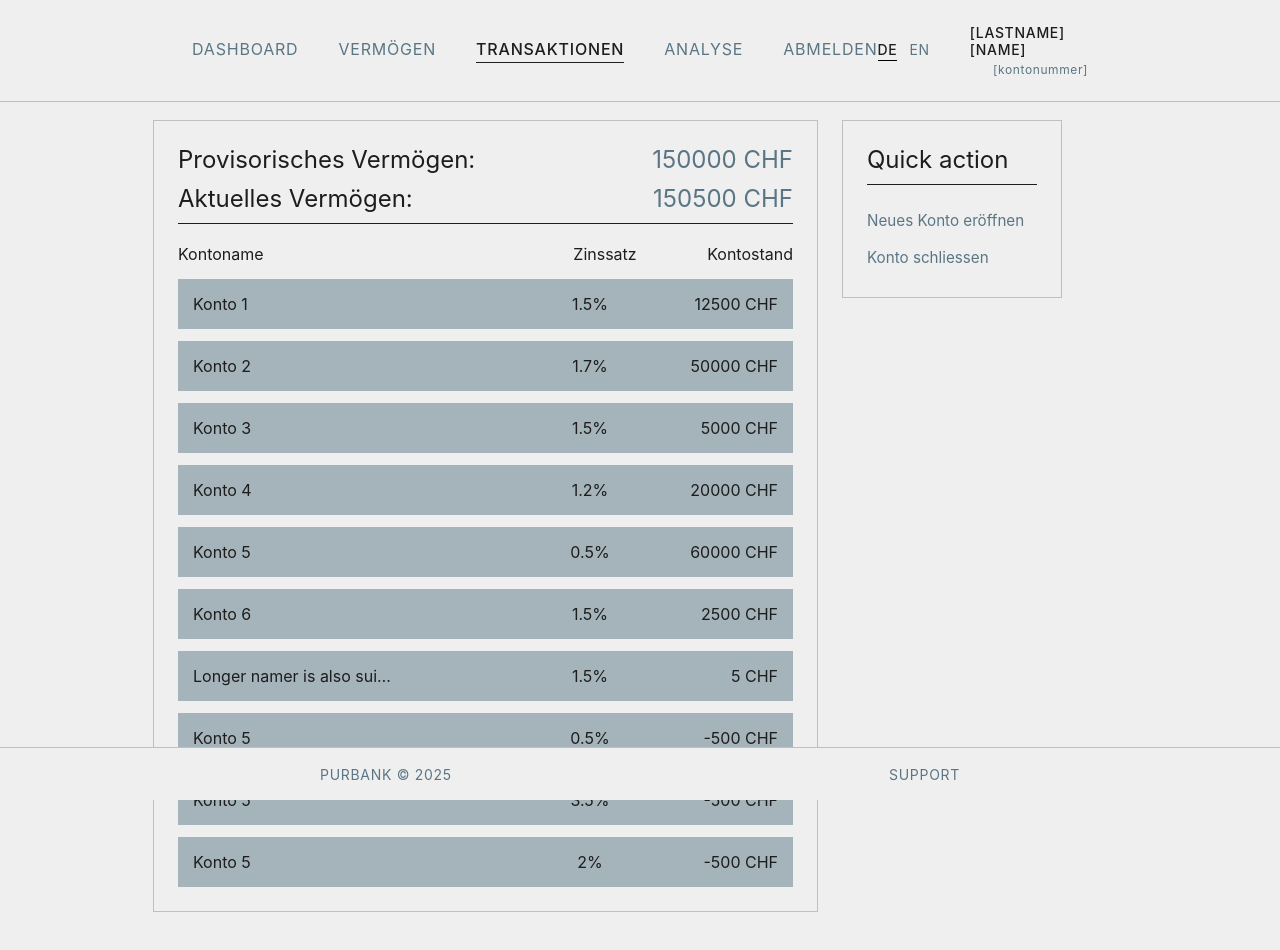
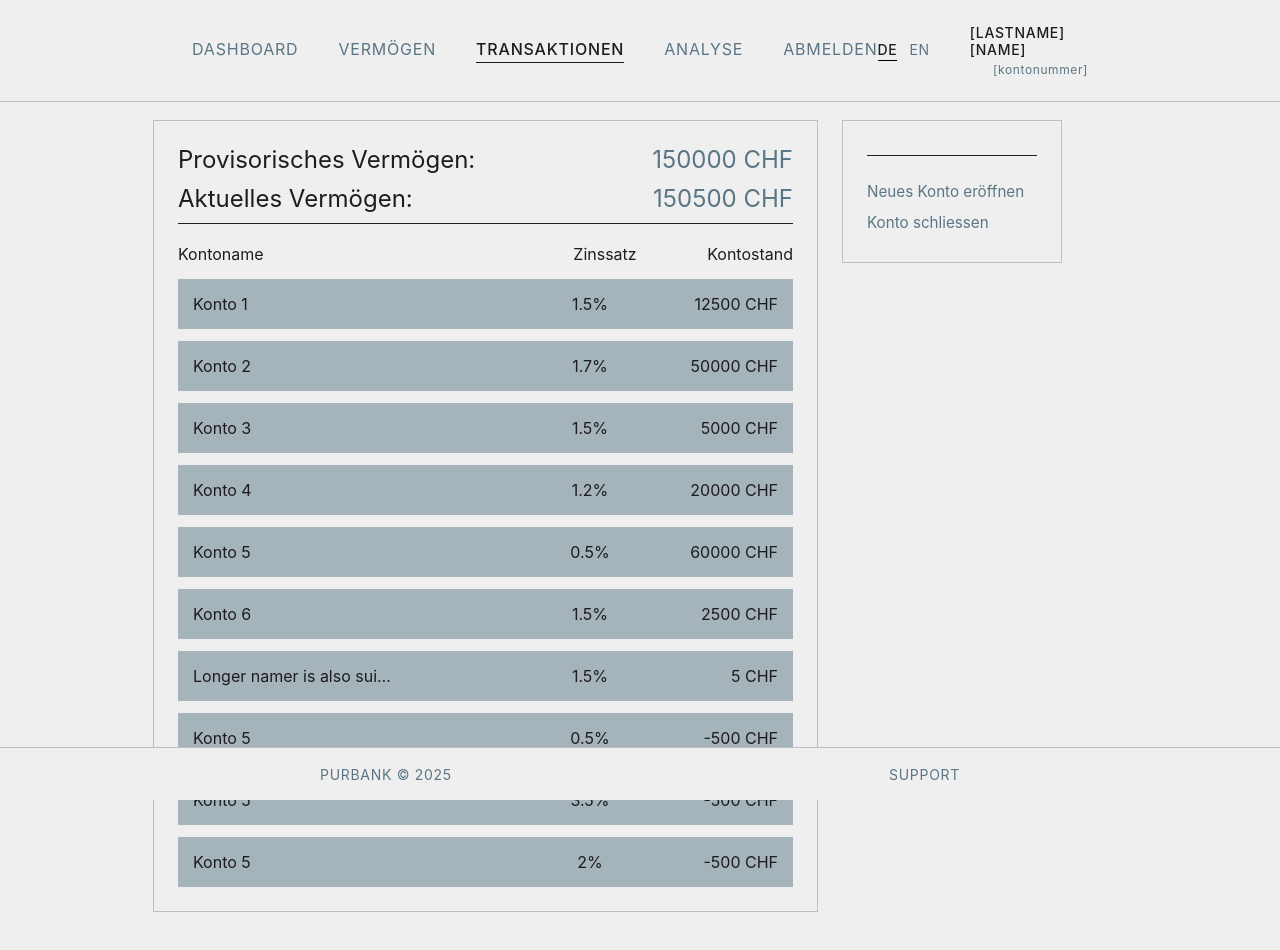
Before and after one commit to reazndev/purbank-web-frontend, an Angular app: page /transactions in a window 1280 px wide. Shown: the top 950 px of the page. Built offline with nearby package versions, Linux system fonts and the light colour scheme; a web font is replaced by a local one.

Commit message:
fix: add translation for title

```diff
--- a/src/app/components/wealth/settings/settings.css
+++ b/src/app/components/wealth/settings/settings.css
@@ -6,14 +6,6 @@
   font-family: var(--font-family);
   color: var(--color-black);
   max-width: 220px;
-}
-
-.settings-nav {
-  display: flex;
-  flex-direction: column;
-  gap: 6px;
-  padding: 0;
-  margin: 0;
 }
 
 .settings-link {
@@ -29,8 +21,8 @@
 }
 
 .settings-link:hover {
-    color: var(--color-black);
-    text-decoration-color: var(--color-black);
+  color: var(--color-black);
+  text-decoration-color: var(--color-black);
 }
 
 .settings-box .wealth-header h2 {
--- a/src/app/components/wealth/settings/settings.html
+++ b/src/app/components/wealth/settings/settings.html
@@ -1,6 +1,6 @@
 <div class="settings-box">
   <div class="wealth-header">
-    <h2>Quick action</h2>
+    <h2>{{ languageService.translate('quickAction') }}</h2>
     <hr>
   </div>
 
```
